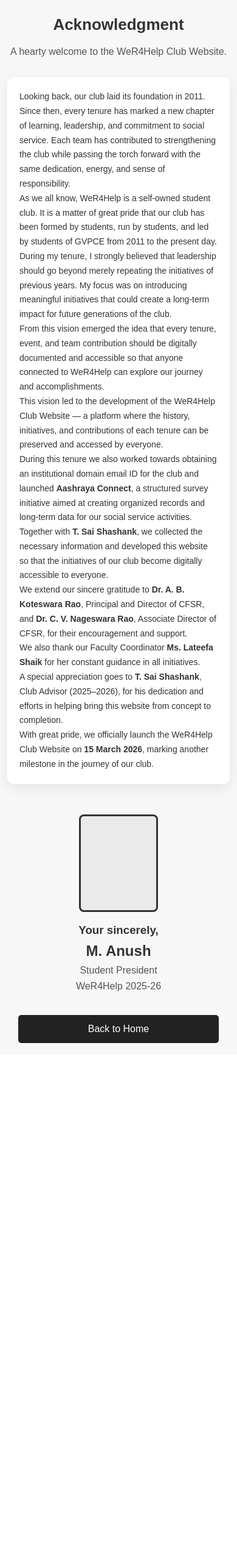
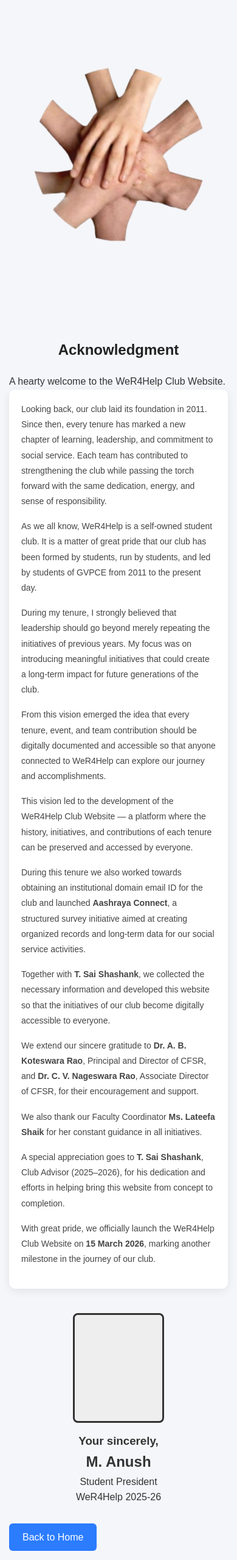
Before and after one commit to wer4help/wer4help-website, a Flask app: template templates/acknowledgment.html in a window 390 px wide. Shown: the whole page at 61% size. Before the commit the page ends 1711 px from the top, so only its background shows below. Run offline with Flask 3, Linux system fonts and the light colour scheme; the template is opened without the code that fills it, so the values that code supplies are empty.

Commit message:
Refactor acknowledgment CSS for improved styling

```diff
--- a/static/acknowledgment.css
+++ b/static/acknowledgment.css
@@ -1,67 +1,57 @@
+/* ===== PAGE BACKGROUND ===== */
+
 body{
   font-family:'Poppins', sans-serif;
-background:#f7f7f7;
-margin:0;
-padding:30px 15px;
-text-align:center;
+  background:#f5f6fa;
+  padding:20px;
 }
 
-/* watermark */
+/* ===== TITLE ===== */
 
-.logo-watermark{
-position:fixed;
-top:50%;
-left:50%;
-transform:translate(-50%,-50%);
-opacity:0.05;
-width:300px;
-z-index:-1;
-pointer-events:none;
+.title{
+  text-align:center;
+  font-size:34px;
+  margin-bottom:20px;
+  color:#222;
 }
 
-/* titles */
-
-.title{
-font-size:40px;
-margin-bottom:10px;
-}
-
-.subtitle{
-font-size:18px;
-color:#555;
-margin-bottom:30px;
-}
-
-/* main text box */
+/* ===== ACKNOWLEDGMENT BOX ===== */
 
 .ack-box{
   max-width:900px;
   margin:auto;
   background:white;
-padding:40px;
+  padding:35px 40px;
   border-radius:10px;
-box-shadow:0 6px 20px rgba(0,0,0,0.08);
-text-align:left;
+  box-shadow:0 4px 15px rgba(0,0,0,0.08);
   line-height:1.8;
   font-size:16px;
+  color:#444;
 }
 
-/* president section */
+/* paragraph spacing */
+
+.ack-box p{
+  margin-bottom:16px;
+}
+
+/* ===== PRESIDENT SECTION ===== */
 
 .president-section{
-margin-top:50px;
+  text-align:center;
+  margin-top:40px;
 }
 
-/* photo frame */
+/* image frame */
 
 .president-frame{
-width:160px;
-height:190px;
+  width:150px;
+  height:180px;
   border:3px solid #333;
   margin:auto;
   margin-bottom:15px;
   border-radius:8px;
-background:#eaeaea;
+  background:#eee;
 }
 
 .president-frame img{
@@ -71,75 +61,49 @@ object-fit:cover;
   border-radius:6px;
 }
 
-.designation{
-color:#555;
-font-size:16px;
-}
-
-/* button */
+/* ===== BACK BUTTON ===== */
 
 .back-btn{
   display:inline-block;
-margin-top:35px;
+  margin-top:30px;
   padding:10px 22px;
-background:#222;
+  background:#2b7cff;
   color:white;
-text-decoration:none;
-border-radius:5px;
+  border-radius:6px;
 }
 
 .back-btn:hover{
-background:#444;
+  background:#1a5fd4;
 }
 
-/* ---------------- MOBILE ---------------- */
+/* ===== MOBILE FIX ===== */
 
 @media (max-width:768px){
 
-.title{
-font-size:30px;
+  body{
+    padding:15px;
   }
 
-.subtitle{
-font-size:16px;
+  .title{
+    font-size:28px;
   }
 
   .ack-box{
-padding:25px;
+    padding:25px 22px;
     font-size:15px;
-}
-
-.president-frame{
-width:130px;
-height:160px;
-}
-
-.logo-watermark{
-width:220px;
   }
 
 }
 
-/* ---------------- SMALL MOBILE ---------------- */
-
 @media (max-width:480px){
 
-body{
-padding:20px 12px;
-}
-
   .title{
-font-size:26px;
+    font-size:24px;
   }
 
   .ack-box{
     padding:20px;
     font-size:14px;
-line-height:1.7;
-}
-
-.back-btn{
-width:90%;
   }
 
 }
```
Lines whose indentation alone changed are shown as unchanged.
